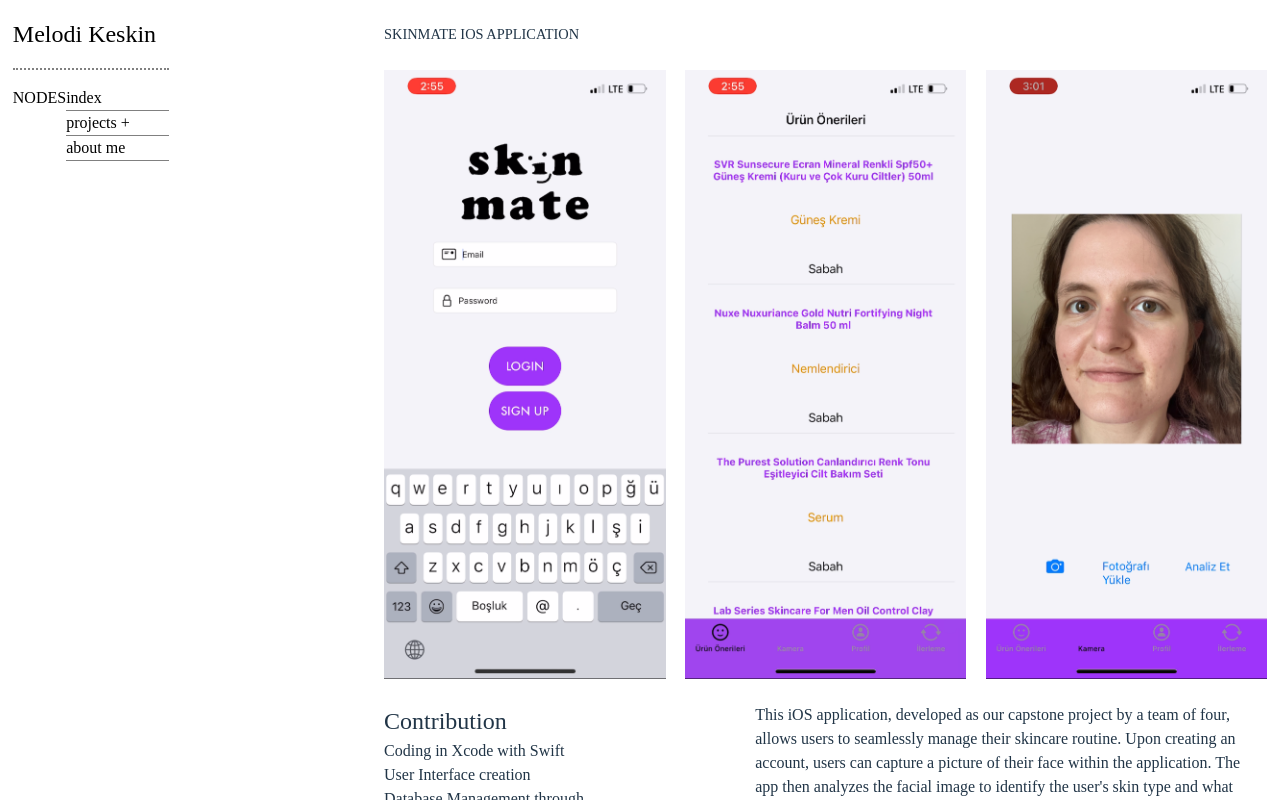
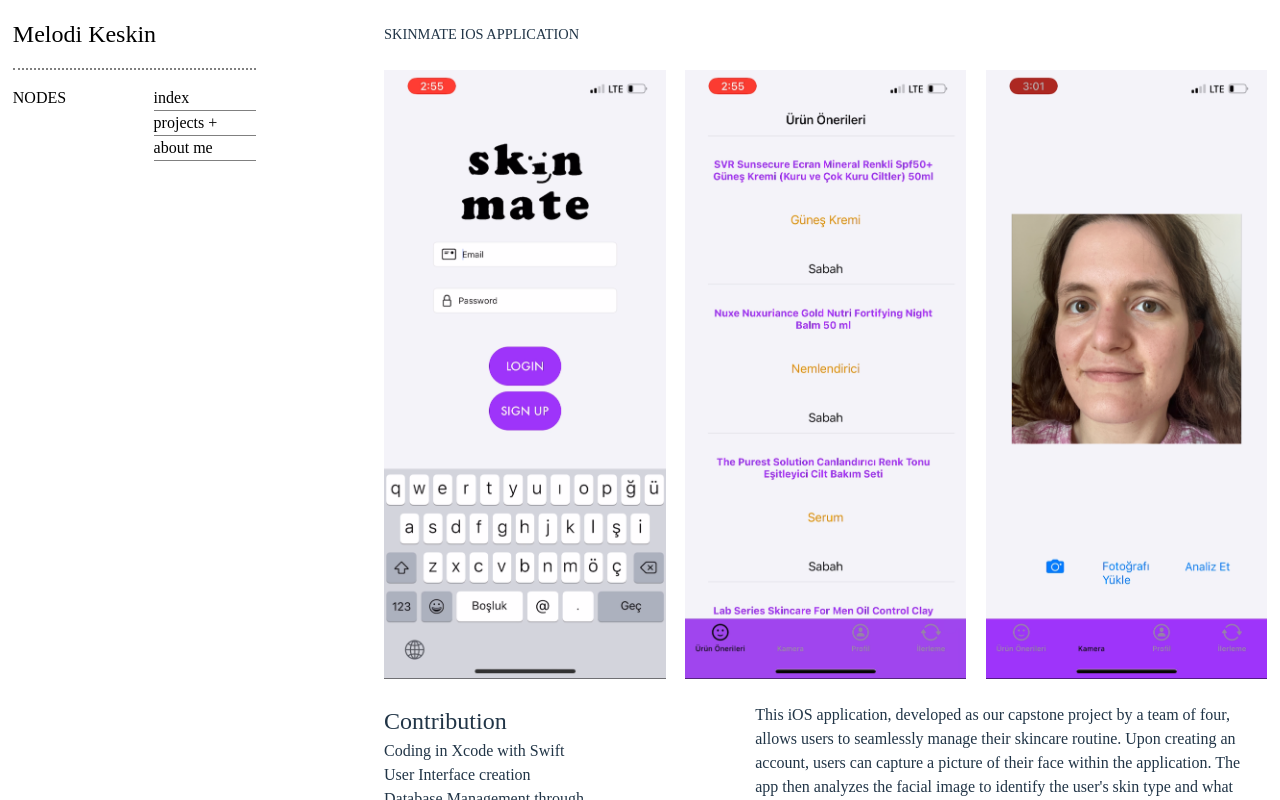
Before and after one commit to makimakimek/melodiPortfolio, a React (Vite) app: page /Skinmate in a window 1280 px wide. Shown: the top 800 px of the page. Built offline with nearby package versions, Linux system fonts and the light colour scheme; a web font is replaced by a local one.

Commit message:
the design of the dropdown menu for the projects + button has changed and now its position is fixed

```diff
--- a/src/App.css
+++ b/src/App.css
@@ -26,12 +26,20 @@
 .navigationAndName {
   display: flex;
   flex-direction: column;
+  position: fixed;
+  width: 20%;
+  top: 0;
+  left: 0;
+  height: 100vh;
+  z-index: 3;
 }
 
 .projectCollection {
   display: flex;
   flex-direction: column;
+  width: 70%;
   margin-right: 2vw;
+  margin-left: 30%;
 }
 
 .projectsFull {
@@ -148,13 +156,15 @@
   z-index: 1;
   left: 100%;
   top: 0;
-  margin-left: 2px;
+  margin-left: 1px;
+  background-color: whitesmoke;
 }
 
 .dropdownItem {
-  border-bottom: 1px solid grey;
+  border: 1px solid grey;
   color: black;
   width: 10vw;
+  padding: 5px;
 }
 
 .dropdownContent a {
```
